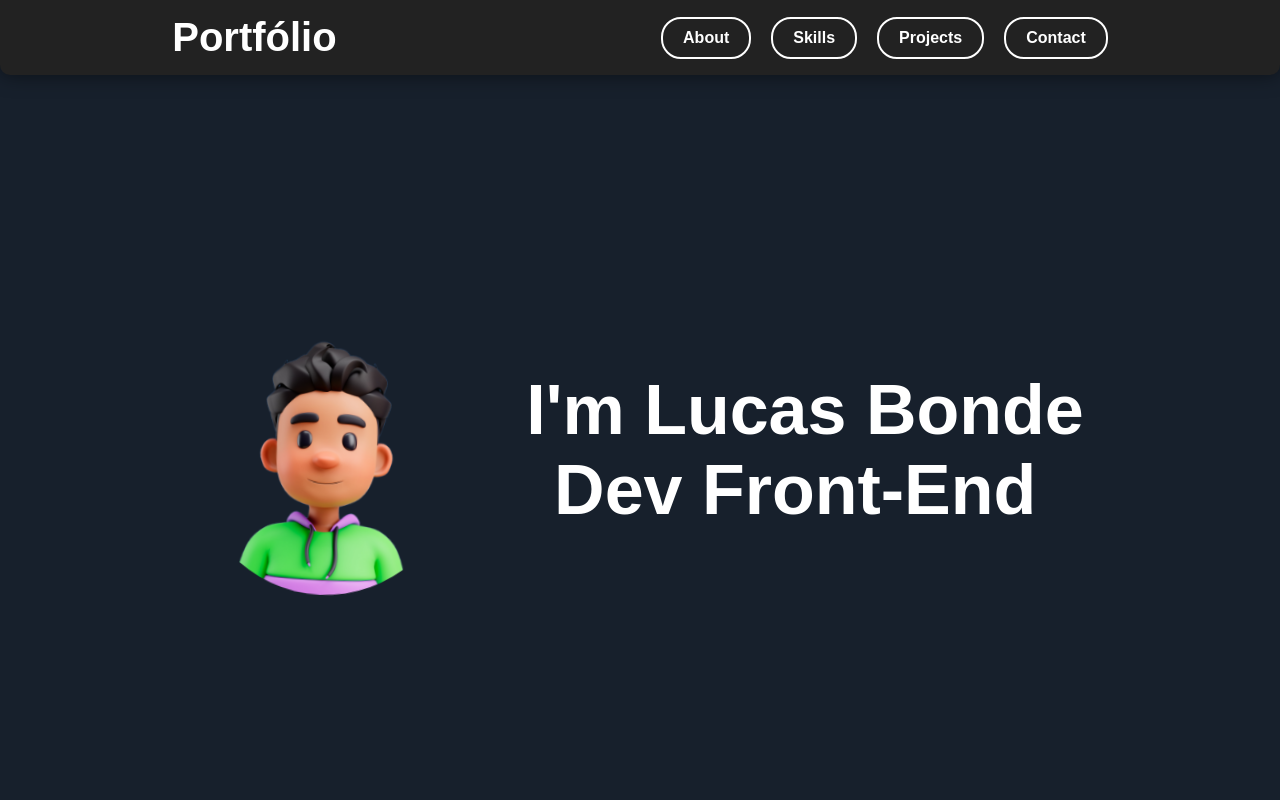
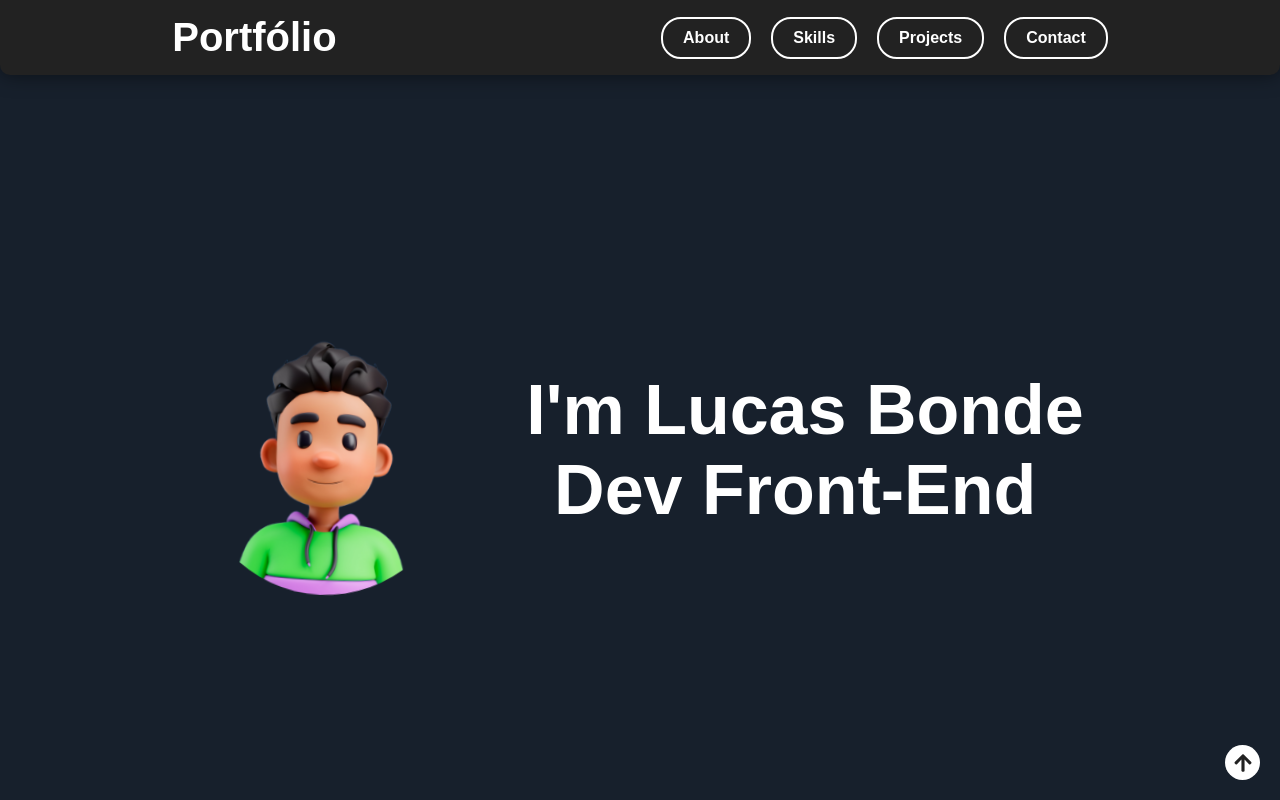
Before and after one commit to LucasBondeDeSouza/portfolio, a React (Create React App) app: page / in a window 1280 px wide. Shown: the top 800 px of the page. Built offline with nearby package versions, Linux system fonts and the light colour scheme.

Commit message:
atualização

```diff
--- a/src/Components/Nav.css
+++ b/src/Components/Nav.css
@@ -41,6 +41,23 @@ h1 {
     background-color: #fff;
 }
 
+.Scroll-top {
+    display: flex;
+    align-items: center;
+    justify-content: center;
+    font-size: 20px;
+    position: fixed;
+    color: #222;
+    bottom: 20px;
+    right: 20px;
+    height: 35px;
+    width: 35px;
+    background-color: #fff;
+    border-radius: 50%;
+    transition: all .5s ease;
+    cursor: pointer;
+}
+
 @media screen and (min-width: 768px) {
     h1 {
         display: block;
--- a/src/Components/Nav.js
+++ b/src/Components/Nav.js
@@ -1,5 +1,7 @@
 import React from "react";
 import './Nav.css'
+
+import { FaArrowUp } from 'react-icons/fa';
 
 const Nav = () => {
     const scrollToSection = (id) => {
@@ -10,6 +12,7 @@ const Nav = () => {
     }
 
     return (
+        <React.Fragment>
             <header>
                 <h1 onClick={() => scrollToSection('main')}>Portfólio</h1>
                 <div className="Nav">
@@ -19,6 +22,11 @@ const Nav = () => {
                     <p onClick={() => scrollToSection('contact')}>Contact</p>
                 </div>
             </header>
+
+            <div onClick={() => scrollToSection('main')} className="Scroll-top">
+                <FaArrowUp />
+            </div>
+        </React.Fragment>
     );
 }
 
```
Lines whose indentation alone changed are shown as unchanged.
